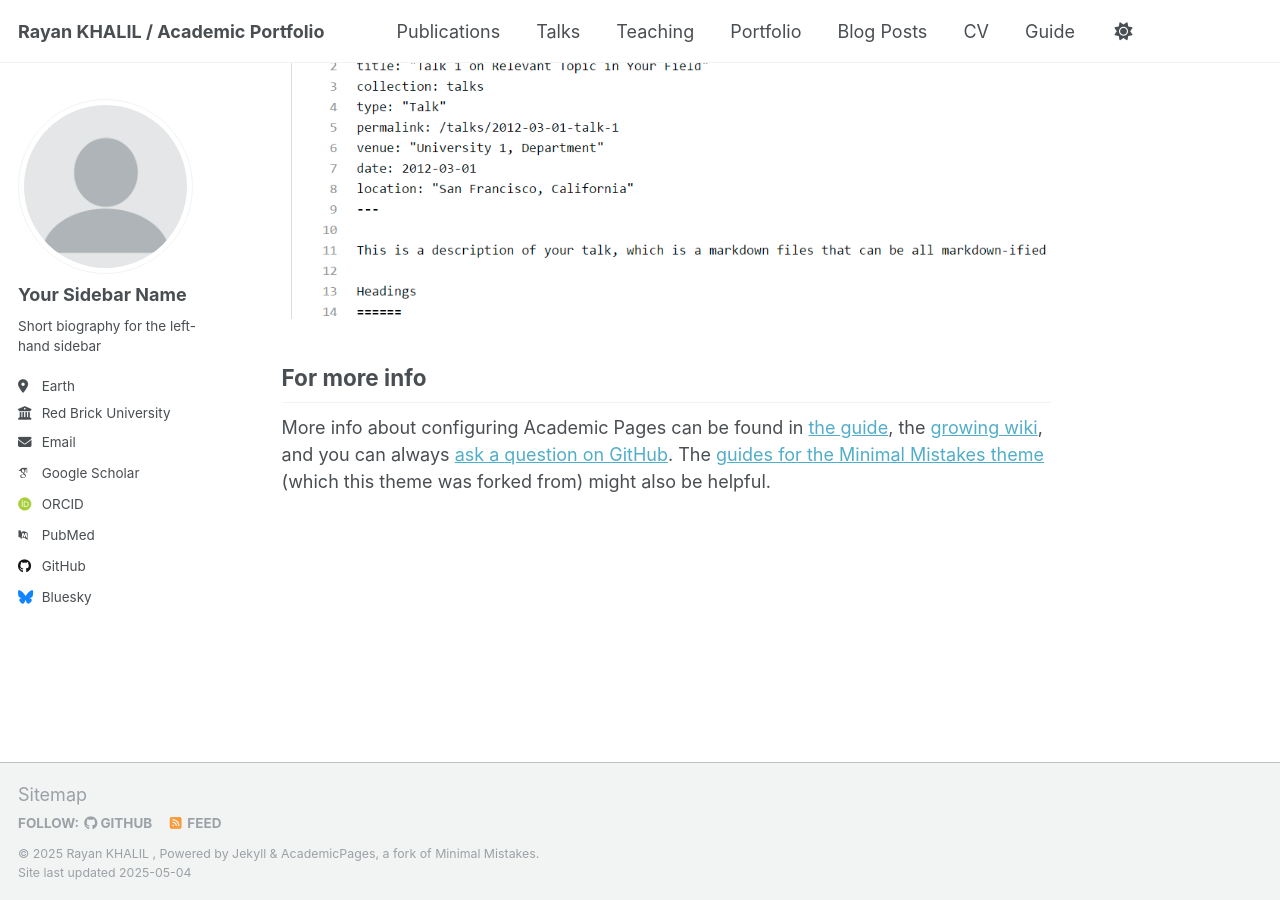
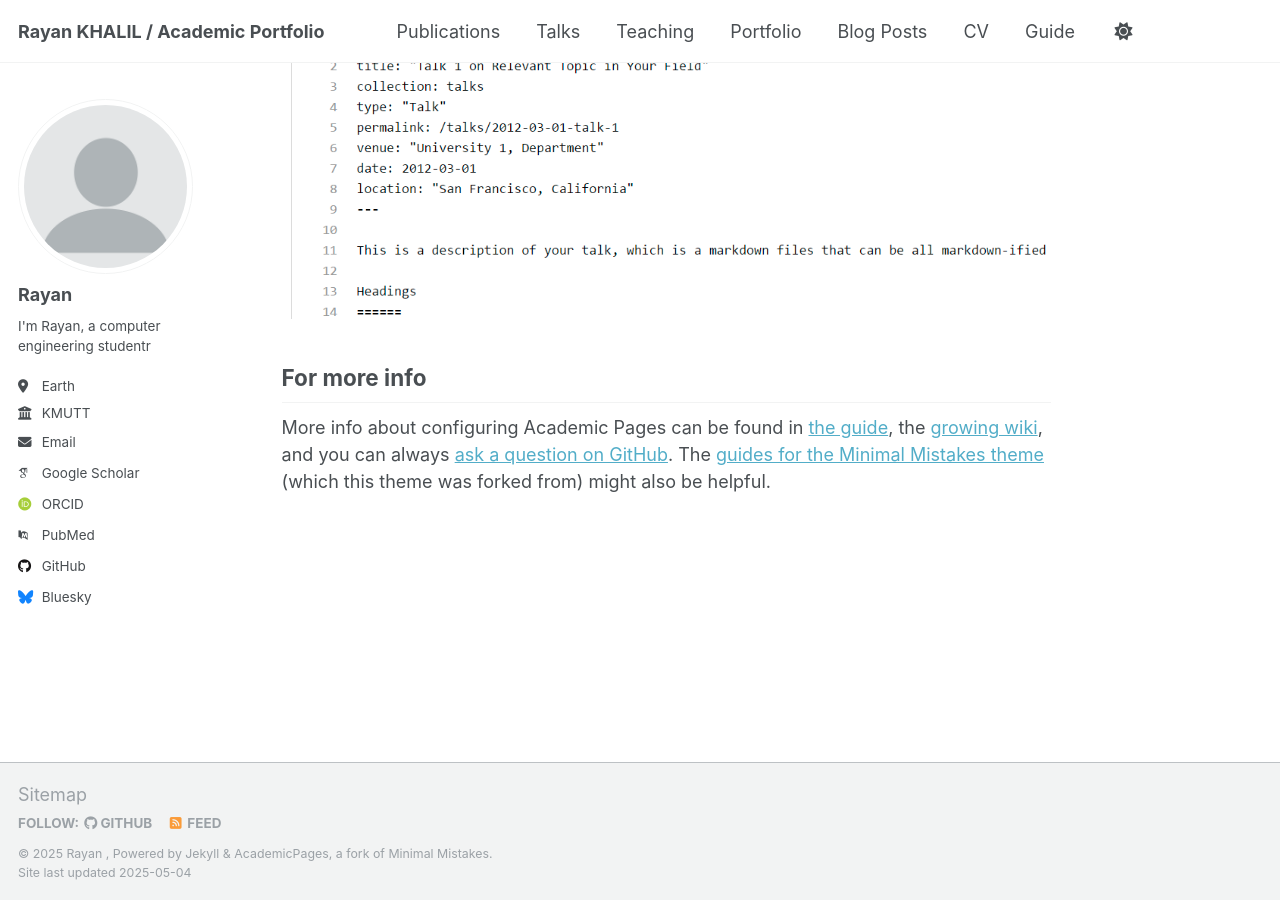
Before and after one commit to Rncod/Rncode.github.io, a Jekyll site: the page built from _pages/about.md, in a window 1280 px wide and 900 px high, scrolled down 2636 px. Built offline with Jekyll 4.4.1, drawn with Linux system fonts in a browser that asks for light colours; some web fonts are replaced.

Commit message:
Update _config.yml

```diff
--- a/_config.yml
+++ b/_config.yml
@@ -11,8 +11,8 @@ locale                   : "en-US"
 site_theme               : "default"
 title                    : "Rayan KHALIL / Academic Portfolio"
 title_separator          : "-"
-name                     : &name "Rayan KHALIL "
-description              : &description "I'm Rayan, a computer engineering student who likes coding and learning new things"
+name                     : &name "Rayan "
+description              : &description "I'm Rayan, a computer engineering student"
 url                      : https://academicpages.github.io # the base hostname & protocol for your site e.g. "https://[your GitHub username].github.io" or if you already have some other page hosted on Github then use "https://[your GitHub username].github.io/[Your Repo Name]"
 baseurl                  : "" # the subpath of your site, e.g. "/blog"
 repository               : "academicpages/academicpages.github.io"
@@ -23,13 +23,13 @@ repository               : "academicpages/academicpages.github.io"
 author:
   # Biographic information
   avatar           : "profile.png"
-  name             : "Your Sidebar Name"
+  name             : "Rayan"
   pronouns         : # example: "she/her"
-  bio              : "Short biography for the left-hand sidebar"
+  bio              : "I'm Rayan, a computer engineering studentr"
   location         : "Earth"
-  employer         : "Red Brick University"
+  employer         : "KMUTT"
   uri              : # URL
-  email            : "none@example.org"
+  email            : "rayankhalil24@gmail.com"
 
   # Academic websites
   academia         : # URL
```
